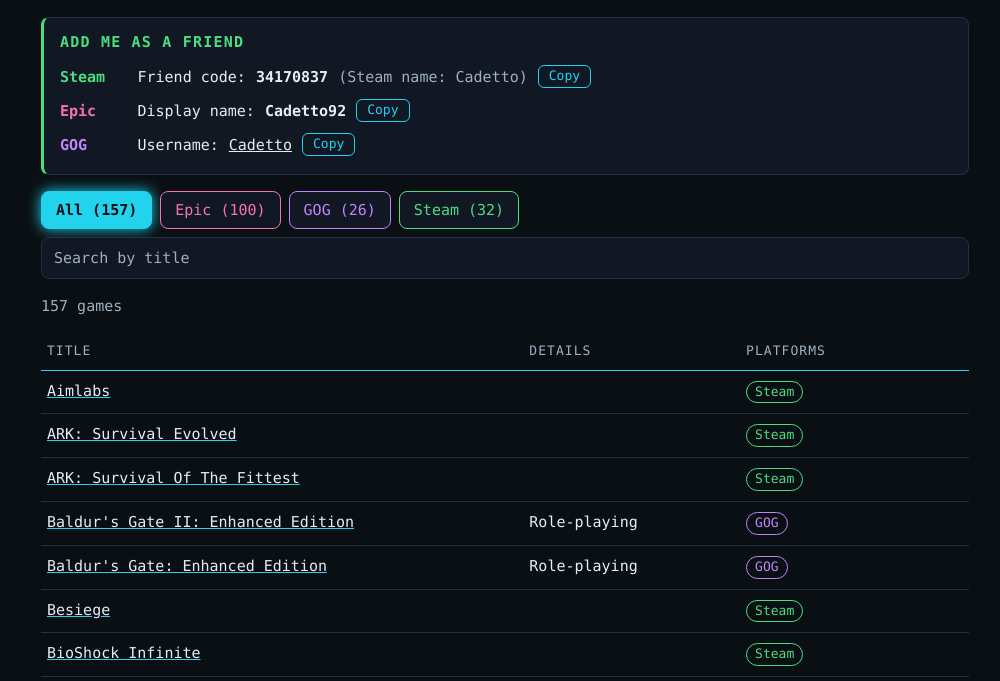
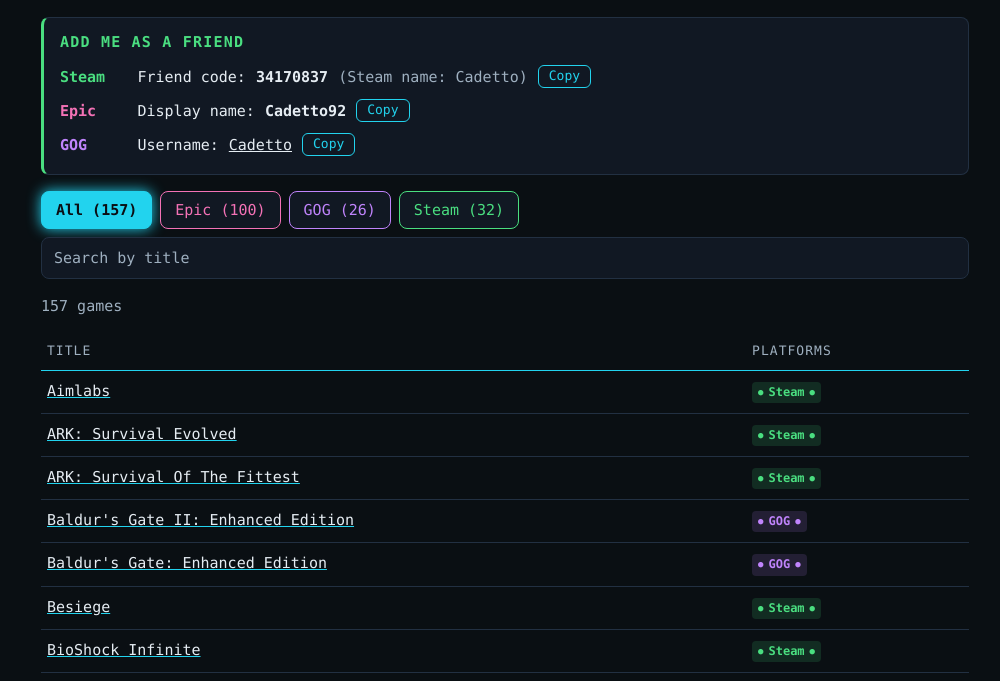
Before and after one commit to Cadetto92/game-list-extractor, a plain HTML site: page site/index.html in a window 1280 px wide. Shown: the part 104-785 px from the top of the page, without its empty margins (135-1135 px from the left). Drawn offline with Linux system fonts and the light colour scheme.

Commit message:
Simplify site list: flat platform tags, no Details column, empty state
- Platform tags are flat square badges with a dot on each side, so they no
  longer look like the tab buttons; Epic Windows shows as "Epic", only
  Android is named
- Remove the Details column: the list is now title plus platform tag
- Show "No game matches your search." for an empty search and make the
  GitHub footer link small and grey
- README and CLAUDE.md updated to match

Co-Authored-By: Claude Sonnet 5.5 <noreply@anthropic.com>

```diff
--- a/site/app.js
+++ b/site/app.js
@@ -44,8 +44,11 @@ function visibleGames() {
       const key = game.title.trim().toLowerCase();
       if (!merged.has(key)) merged.set(key, { game, labels: new Set() });
       const entry = merged.get(key);
+      // Windows is the default device, so only Android is named in the label.
       entry.labels.add(
-        list.platform === "epic" ? "Epic (" + DEVICE_NAMES[list.device] + ")" : PLATFORM_NAMES[list.platform]
+        list.platform === "epic" && list.device !== "windows"
+          ? "Epic (" + DEVICE_NAMES[list.device] + ")"
+          : PLATFORM_NAMES[list.platform]
       );
       if (!entry.game.url && game.url) entry.game = game;
     }
@@ -110,6 +113,7 @@ function render() {
 
   const games = visibleGames();
   $("count").textContent = games.length + (games.length === 1 ? " game" : " games");
+  $("empty").hidden = games.length !== 0;
   $("platform-head").hidden = state.tab !== "all" && state.tab !== "epic";
 
   const rows = games.map(({ game, labels }) => {
@@ -123,9 +127,9 @@ function render() {
     } else {
       title.textContent = game.title;
     }
-    tr.append(title, el("td", [game.developer, game.category].filter(Boolean).join(" · ")));
+    tr.append(title);
     const chips = el("td");
-    labels.forEach((label) =>
+    [...labels].sort().forEach((label) =>
       chips.append(el("span", label, "chip chip-" + label.split(" ")[0].toLowerCase()))
     );
     chips.hidden = state.tab !== "all" && state.tab !== "epic";
--- a/site/index.html
+++ b/site/index.html
@@ -22,13 +22,14 @@
     <input id="search" type="search" placeholder="Search by title" aria-label="Search by title" autocomplete="off">
     <p id="count" class="muted"></p>
     <table>
-      <thead><tr><th>Title</th><th>Details</th><th id="platform-head">Platforms</th></tr></thead>
+      <thead><tr><th>Title</th><th id="platform-head">Platforms</th></tr></thead>
       <tbody id="rows"></tbody>
     </table>
+    <p id="empty" class="muted" hidden>No game matches your search.</p>
     <p id="error" class="muted" hidden></p>
   </main>
   <footer class="muted">
-    <a href="https://github.com/Cadetto92/game-list-extractor">Source on GitHub</a>
+    <a href="https://github.com/Cadetto92/game-list-extractor">source code on GitHub</a>
   </footer>
   <script src="app.js"></script>
 </body>
--- a/site/style.css
+++ b/site/style.css
@@ -64,17 +64,27 @@ table { width: 100%; border-collapse: collapse; }
 th { text-align: left; padding: 8px 6px; color: var(--muted); font-weight: 500; text-transform: uppercase; font-size: 13px;
   letter-spacing: 0.08em; border-bottom: 1px solid var(--all); }
 td { text-align: left; padding: 8px 6px; border-bottom: 1px solid var(--line); vertical-align: top; }
+th:last-child, td:last-child { width: 1%; white-space: nowrap; } /* tags column hugs its content */
 tbody tr:hover { background: rgba(34, 211, 238, 0.07); }
 td a { color: var(--fg); text-decoration-color: var(--all); }
 td a:hover { color: var(--all); }
 
-.chip { --c: var(--all); display: inline-block; color: var(--c); border: 1px solid var(--c); border-radius: 999px;
-  padding: 0 8px; margin: 0 4px 2px 0; font-size: 13px; }
+/* Platform tags: flat status badges (square corners, tinted fill, no outline, dot) so they
+   do not look like the clickable tab buttons. */
+.chip { --c: var(--all); display: inline-block; color: var(--c); border: 0; border-radius: 4px;
+  background: rgba(255, 255, 255, 0.07); background: color-mix(in srgb, var(--c) 14%, transparent);
+  padding: 1px 6px; margin: 0 4px 2px 0; font-size: 12px; font-weight: 600; cursor: default; user-select: none; }
+.chip::before, .chip::after { content: "\25CF"; font-size: 9px; vertical-align: 1px; }
+.chip::before { margin-right: 5px; }
+.chip::after { margin-left: 5px; }
 .chip-epic { --c: var(--epic); }
 .chip-gog { --c: var(--gog); }
 .chip-steam { --c: var(--steam); }
 
-footer { margin-top: 32px; font-size: 13px; }
+#empty { margin: 24px 0; text-align: center; }
+footer { margin-top: 48px; padding-top: 12px; border-top: 1px dashed var(--line); text-align: center; font-size: 12px; }
+footer a { color: var(--muted); text-decoration: none; }
+footer a:hover { color: var(--fg); text-decoration: underline; }
 
 [hidden] { display: none !important; }
 td, #profiles li { overflow-wrap: anywhere; }
@@ -92,7 +102,6 @@ td, #profiles li { overflow-wrap: anywhere; }
   thead { display: none; }
   table, tbody, tr, td { display: block; width: 100%; }
   tr { padding: 8px 0; border-bottom: 1px solid var(--line); }
-  td { border: 0; padding: 1px 0; }
-  td:nth-child(2) { color: var(--muted); font-size: 13px; }
+  td { border: 0; padding: 1px 0; white-space: normal; }
   td:empty { display: none; }
 }
```
Also changed, not shown: 2 other files.
